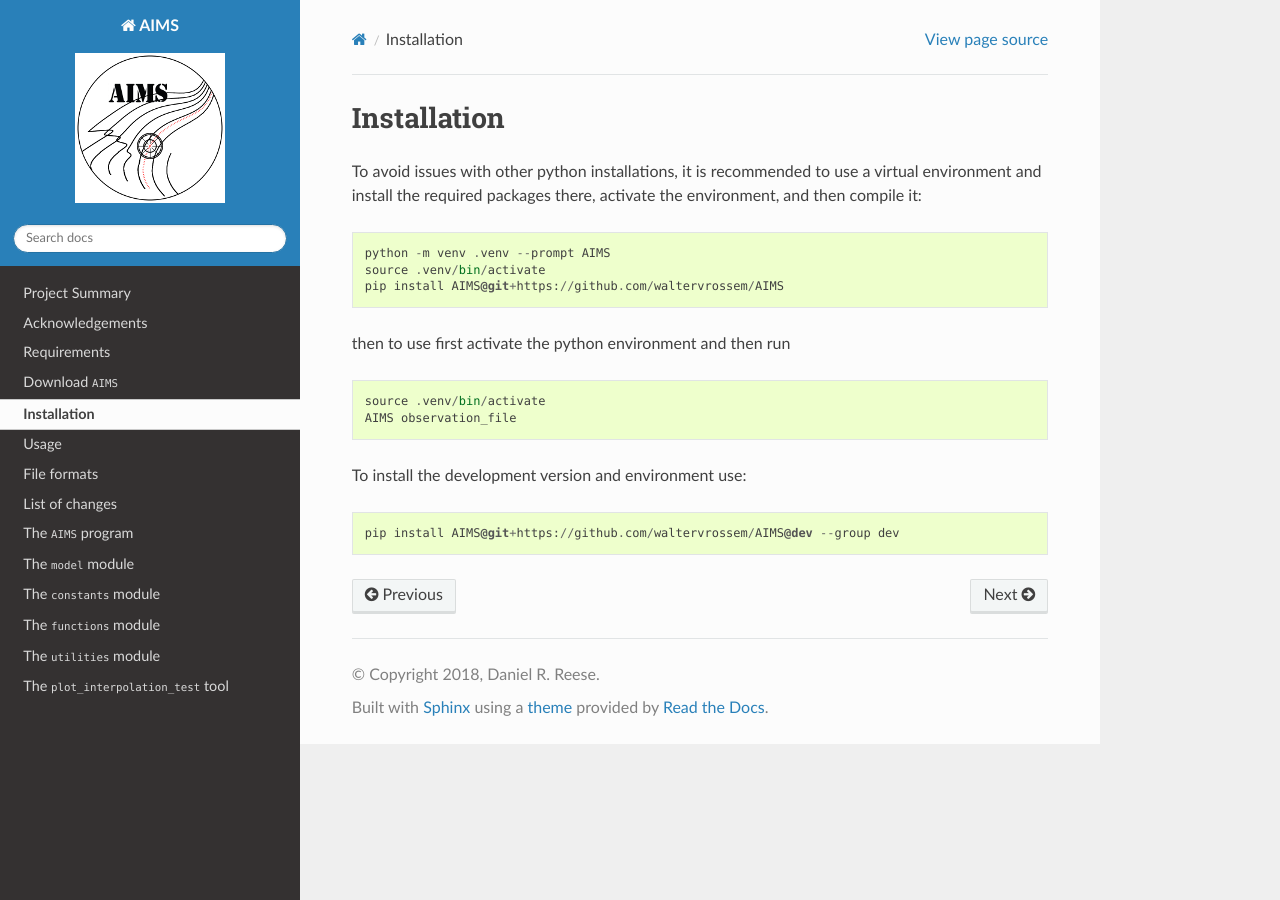
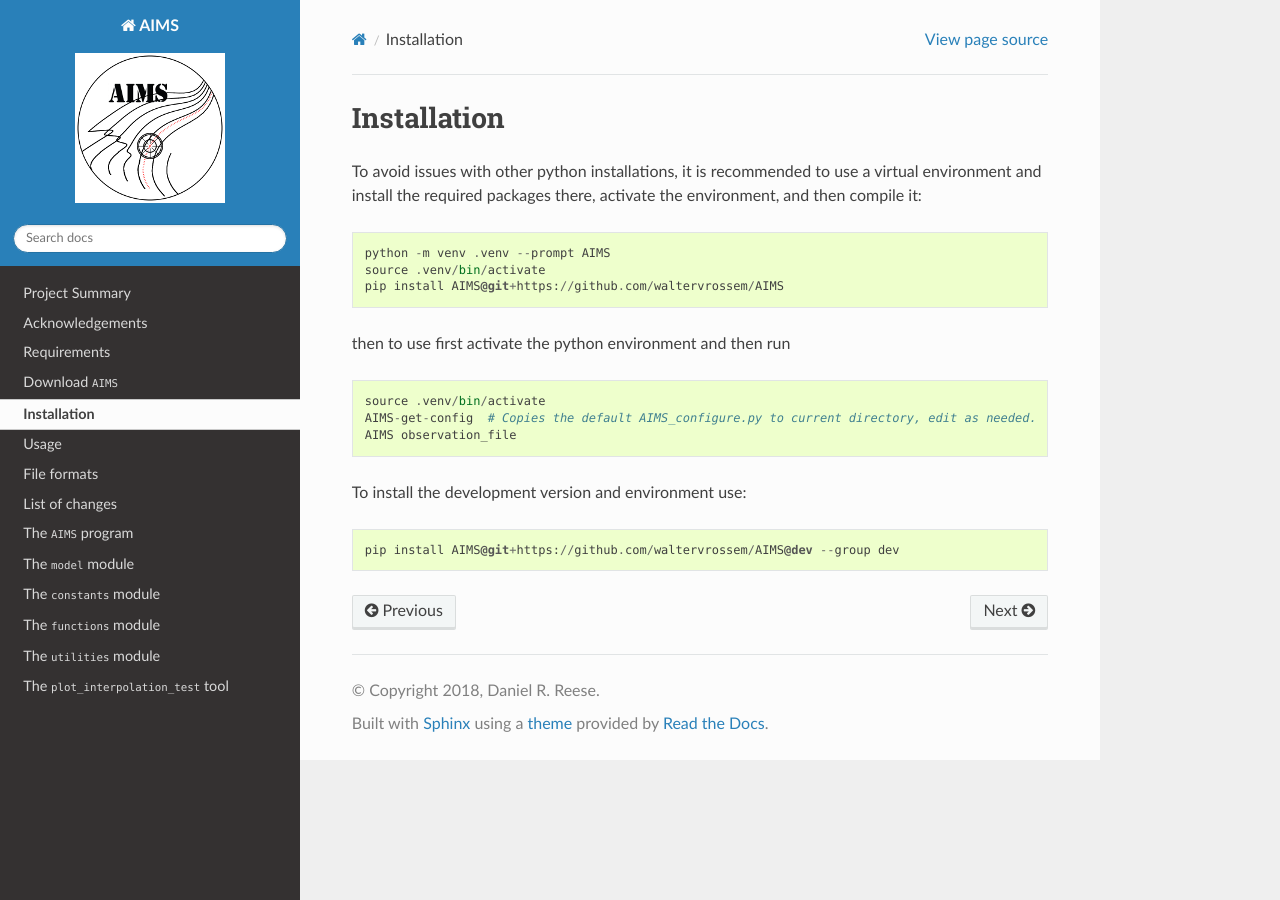
Before and after one commit to waltervrossem/AIMS, a Sphinx documentation site: the page built from doc/installation.rst, in a window 1280 px wide. Built offline with Sphinx 7.4.7 and the Read the Docs theme 3.1.0, drawn with Linux system fonts in a browser that asks for light colours.

Commit message:
Some more explanation for AIMS-get-config

```diff
--- a/doc/installation.rst
+++ b/doc/installation.rst
@@ -12,6 +12,7 @@ then compile it::
 then to use first activate the python environment and then run ::
 
     source .venv/bin/activate
+    AIMS-get-config  # Copies the default AIMS_configure.py to current directory, edit as needed.
     AIMS observation_file
 
 To install the development version and environment use::
```
